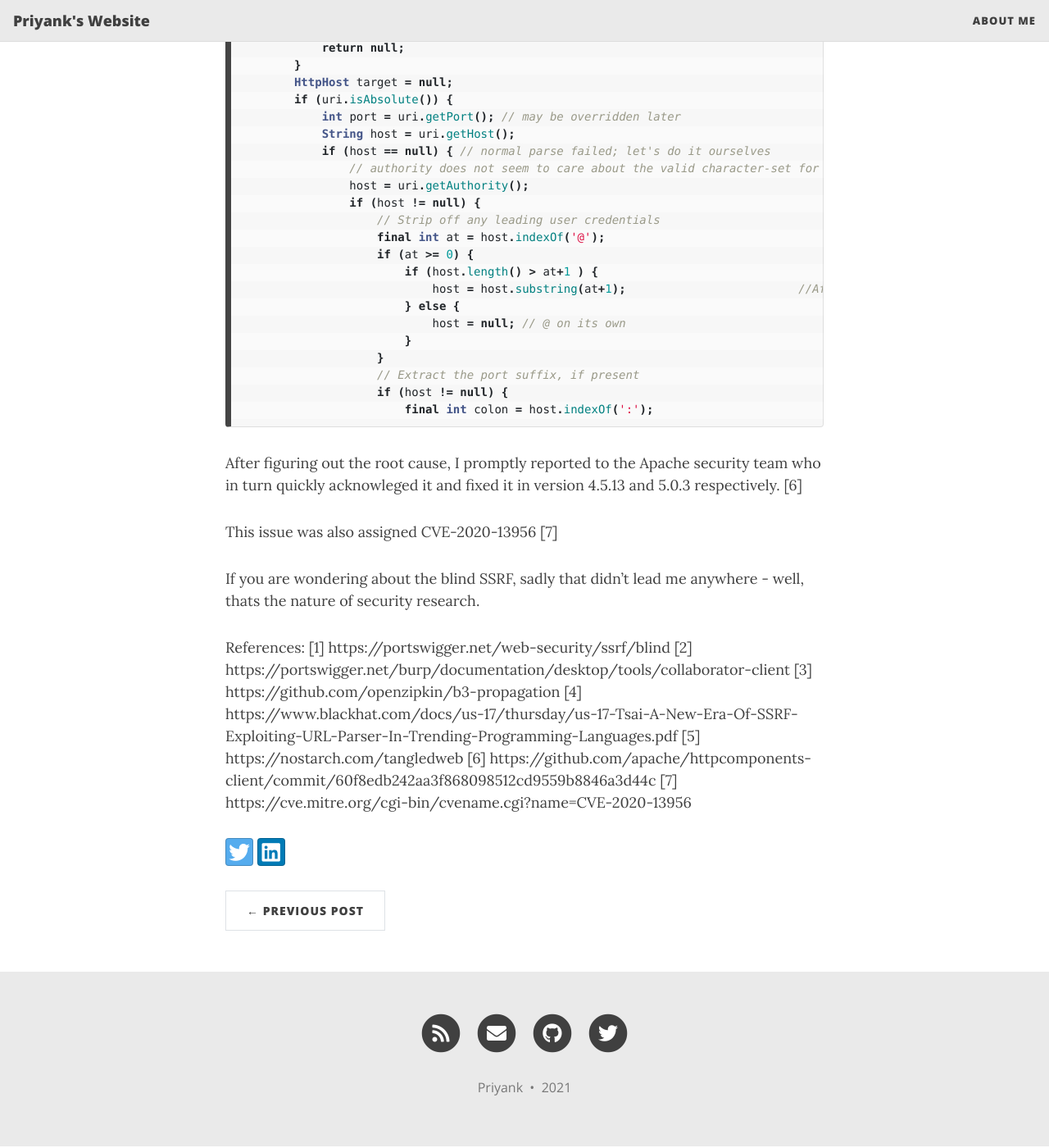
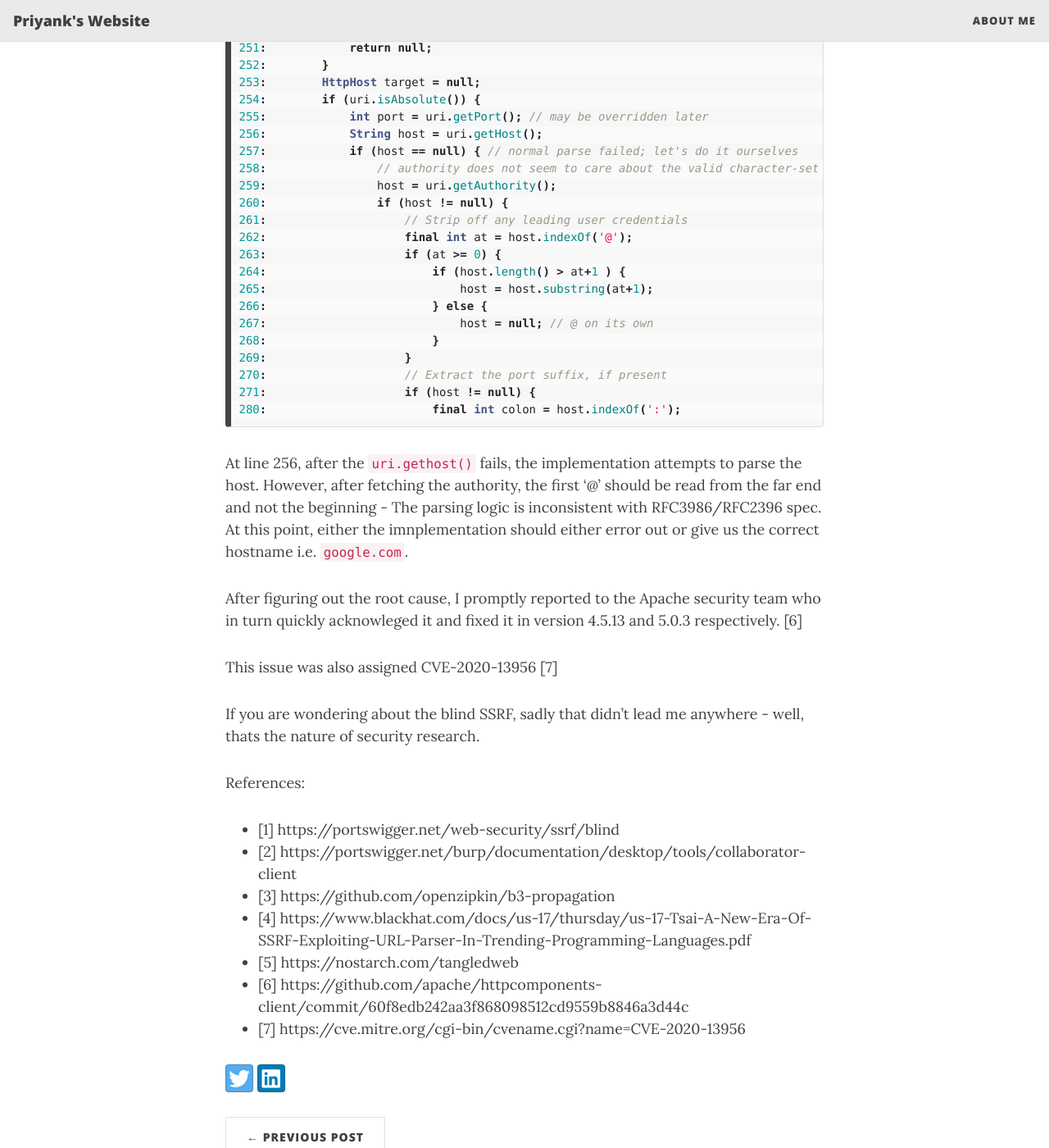
Before and after one commit to priyankn/priyankn.github.io, a Jekyll site: the page built from _posts/2021-02-26-CVE.md, in a window 1280 px wide and 1400 px high, scrolled down 4864 px. Shown: the whole window at 82% size. Built offline with Jekyll 4.4.1, drawn with Linux system fonts in a browser that asks for light colours; nearby versions of some CDN libraries.

Commit message:
Update 2021-02-26-CVE.md

````diff
--- a/_posts/2021-02-26-CVE.md
+++ b/_posts/2021-02-26-CVE.md
@@ -100,31 +100,33 @@ Stepping further, we conclude that this is the culprit method - `URIUtils::extra
 Lets look at the code as to why:
 
 ```java
- public static HttpHost extractHost(final URI uri) {
-        if (uri == null) {
-            return null;
-        }
-        HttpHost target = null;
-        if (uri.isAbsolute()) {
-            int port = uri.getPort(); // may be overridden later
-            String host = uri.getHost();
-            if (host == null) { // normal parse failed; let's do it ourselves
-                // authority does not seem to care about the valid character-set for host names
-                host = uri.getAuthority();
-                if (host != null) {
-                    // Strip off any leading user credentials
-                    final int at = host.indexOf('@');
-                    if (at >= 0) {
-                        if (host.length() > at+1 ) {
-                            host = host.substring(at+1);                         //After fetching the authority, the first '@' should be read from the far end and not the beginning.
-                        } else {
-                            host = null; // @ on its own
-                        }
-                    }
-                    // Extract the port suffix, if present
-                    if (host != null) {
-                        final int colon = host.indexOf(':');
+249: public static HttpHost extractHost(final URI uri) {
+250:        if (uri == null) {
+251:            return null;
+252:        }
+253:        HttpHost target = null;
+254:        if (uri.isAbsolute()) {
+255:            int port = uri.getPort(); // may be overridden later
+256:            String host = uri.getHost();
+257:            if (host == null) { // normal parse failed; let's do it ourselves
+258:                // authority does not seem to care about the valid character-set for host names
+259:                host = uri.getAuthority();
+260:                if (host != null) {
+261:                    // Strip off any leading user credentials
+262:                    final int at = host.indexOf('@');
+263:                    if (at >= 0) {
+264:                        if (host.length() > at+1 ) {
+265:                            host = host.substring(at+1);                         //After fetching the authority, the first '@' should be read from the far end and not the beginning.
+266:                        } else {
+267:                            host = null; // @ on its own
+268:                        }
+269:                    }
+270:                    // Extract the port suffix, if present
+271:                    if (host != null) {
+280:                        final int colon = host.indexOf(':');
 ```
+
+At line 256, after the `uri.gethost()` fails, the implementation attempts to parse the host. However, after fetching the authority, the first '@' should be read from the far end and not the beginning - The parsing logic is inconsistent with RFC3986/RFC2396 spec. At this point, either the imnplementation should either error out or give us the correct hostname i.e. `google.com`.
 
 After figuring out the root cause, I promptly reported to the Apache security team who in turn quickly acknowleged it and fixed it in version 4.5.13 and 5.0.3 respectively. [6]
 
@@ -133,10 +135,10 @@ This issue was also assigned CVE-2020-13956 [7]
 If you are wondering about the blind SSRF, sadly that didn't lead me anywhere - well, thats the nature of security research.
 
 References:
-[1] https://portswigger.net/web-security/ssrf/blind
-[2] https://portswigger.net/burp/documentation/desktop/tools/collaborator-client
-[3] https://github.com/openzipkin/b3-propagation
-[4] https://www.blackhat.com/docs/us-17/thursday/us-17-Tsai-A-New-Era-Of-SSRF-Exploiting-URL-Parser-In-Trending-Programming-Languages.pdf
-[5] https://nostarch.com/tangledweb
-[6] https://github.com/apache/httpcomponents-client/commit/60f8edb242aa3f868098512cd9559b8846a3d44c
-[7] https://cve.mitre.org/cgi-bin/cvename.cgi?name=CVE-2020-13956
+* [1] https://portswigger.net/web-security/ssrf/blind
+* [2] https://portswigger.net/burp/documentation/desktop/tools/collaborator-client
+* [3] https://github.com/openzipkin/b3-propagation
+* [4] https://www.blackhat.com/docs/us-17/thursday/us-17-Tsai-A-New-Era-Of-SSRF-Exploiting-URL-Parser-In-Trending-Programming-Languages.pdf
+* [5] https://nostarch.com/tangledweb
+* [6] https://github.com/apache/httpcomponents-client/commit/60f8edb242aa3f868098512cd9559b8846a3d44c
+* [7] https://cve.mitre.org/cgi-bin/cvename.cgi?name=CVE-2020-13956
````
